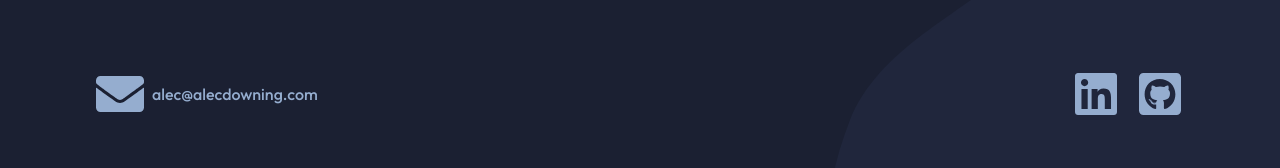
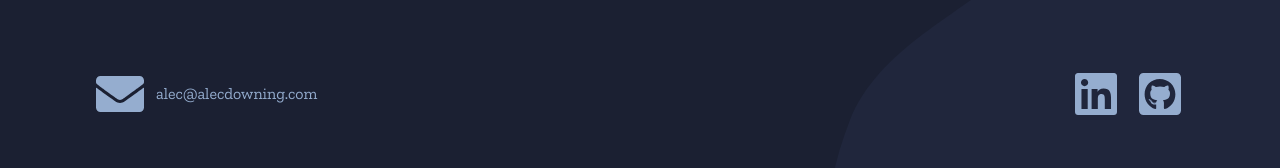
Before and after one commit to a-down/portfolio, a React (Vite) app: page / in a window 1280 px wide. Shown: the part 582-750 px from the top of the page. Built offline with nearby package versions, Linux system fonts and the light colour scheme.

Commit message:
updated contact email styling

```diff
--- a/src/components/Hero.jsx
+++ b/src/components/Hero.jsx
@@ -15,7 +15,7 @@ export default function HeroText(){
 
       <div className='flex flex-row mt-52 gap-4 w-full justify-center items-start md:justify-between md:px-10 lg:px-24 2xl:px-[15%]'>
 
-        <a href='mailto: alec@alecdowning.com' className=' text-accent hover:text-blue-200 flex flex-col md:flex-row items-center md:gap-2 order-2 md:order-1'>
+        <a href='mailto: alec@alecdowning.com' className=' text-accent hover:text-blue-200 flex flex-col md:flex-row items-center md:gap-3 order-2 md:order-1 font-serif'>
           <FaEnvelope className='w-12 h-12 '/>
           <p className="md:hidden">Contact</p>
           <p className="hidden md:inline">alec@alecdowning.com</p>
```
